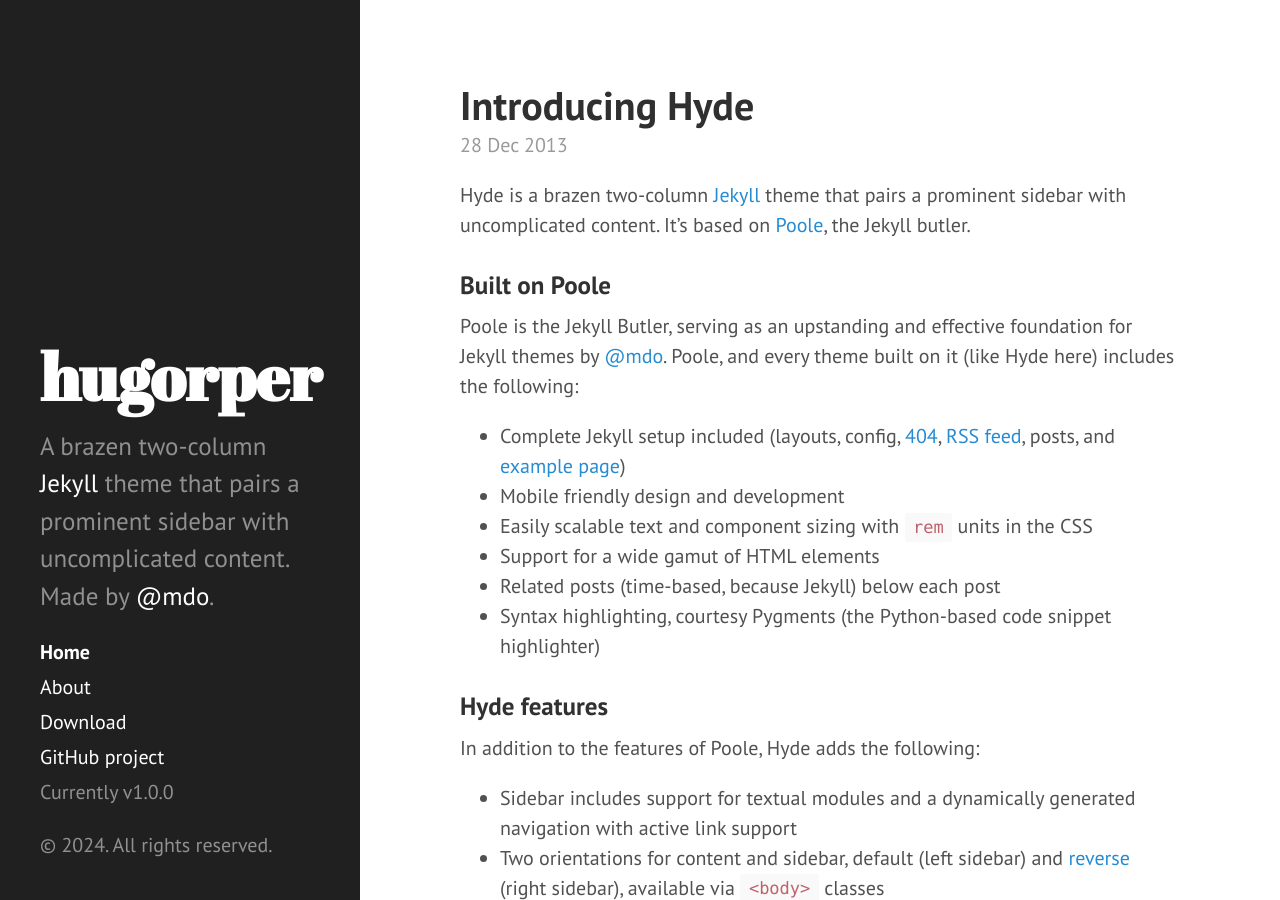
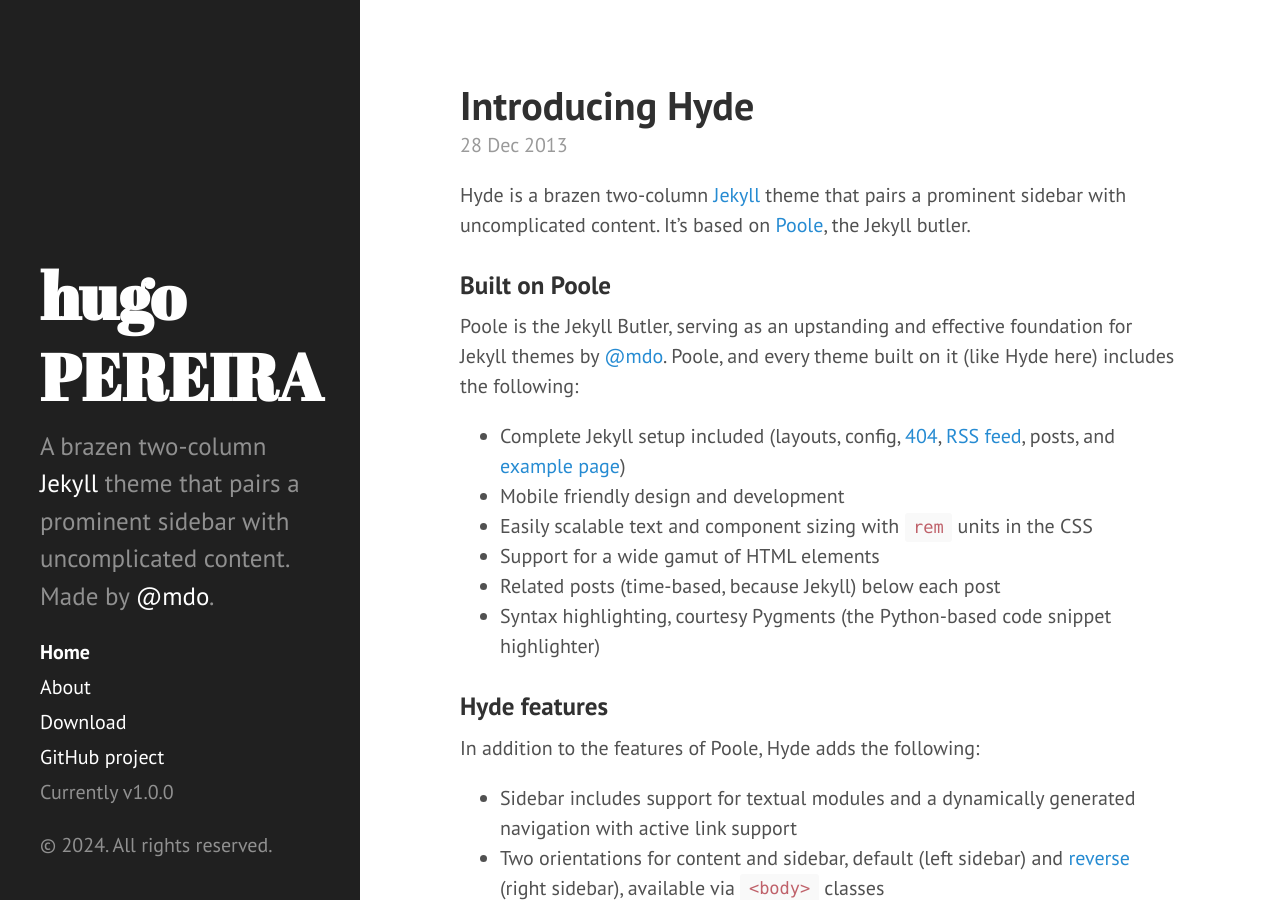
Before and after one commit to hugorper/hugorper.github.io, a Jekyll site: the page built from index.html, in a window 1280 px wide and 900 px high. Built offline with Jekyll 4.4.1, drawn with Linux system fonts in a browser that asks for light colours; the list of posts is cut into pages by our own code.

Commit message:
docs: update title

```diff
--- a/_config.yml
+++ b/_config.yml
@@ -7,7 +7,7 @@ permalink:        pretty
 relative_permalinks: false
 
 # Setup
-title:            hugorper
+title:            hugo PEREIRA
 tagline:          'A personal presentation Jekyll theme'
 description:      'A brazen two-column <a href="http://jekyllrb.com" target="_blank">Jekyll</a> theme that pairs a prominent sidebar with uncomplicated content. Made by <a href="https://twitter.com/mdo" target="_blank">@mdo</a>.'
 url:              https://github.com/hugorper.github.io
```
